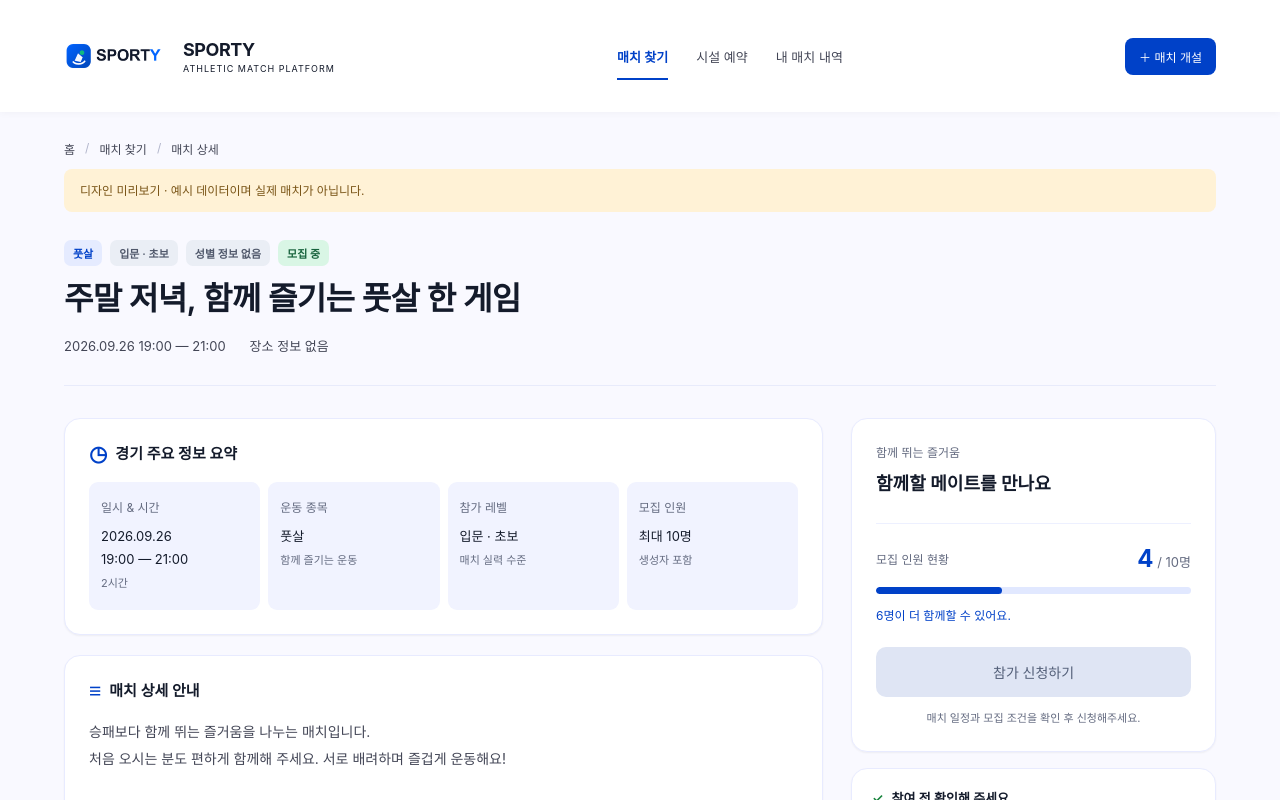
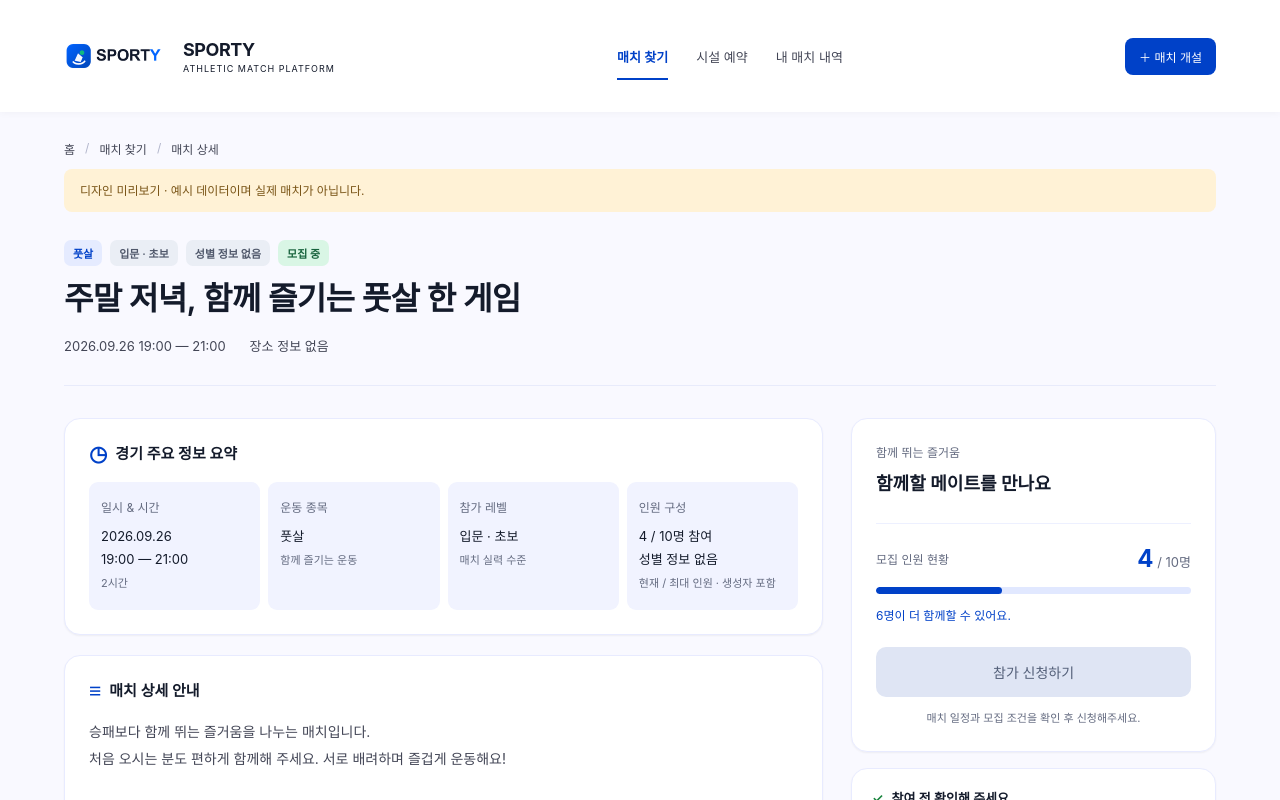
Before and after one commit to livelykitten/inspire_6th_mini_1_sporty, a React (Create React App) app in the folder frontend/: page /matches/preview in a window 1280 px wide. Shown: the top 800 px of the page. Built offline with nearby package versions, Linux system fonts and the light colour scheme; no server answers.

Commit message:
(fix) 매치 상세보기 페이지에 성별 구성 항목 추가
경기 주요 정보 요약 -> 인원 구성
박스에 성별 구성 정보도 표기

```diff
--- a/frontend/src/features/match/pages/MatchDetailPage.jsx
+++ b/frontend/src/features/match/pages/MatchDetailPage.jsx
@@ -210,7 +210,7 @@ function MatchDetailContent({ match, preview, onRefresh }) {
               <div><dt>일시 & 시간</dt><dd>{dateLabel(match.startAt)}</dd><dd>{timeLabel(match.startAt)} — {timeLabel(match.endAt)}</dd><dd className="detail-fact-caption">{durationLabel(match.startAt, match.endAt)}</dd></div>
               <div><dt>운동 종목</dt><dd>{SPORTS[match.sportType] || '정보 없음'}</dd><dd className="detail-fact-caption">함께 즐기는 운동</dd></div>
               <div><dt>참가 레벨</dt><dd>{LEVELS[match.skillLevel] || '정보 없음'}</dd><dd className="detail-fact-caption">매치 실력 수준</dd></div>
-              <div><dt>모집 인원</dt><dd>{maximum === null ? '정보 없음' : `최대 ${maximum}명`}</dd><dd className="detail-fact-caption">생성자 포함</dd></div>
+              <div><dt>인원 구성</dt><dd>{current ?? '—'} / {maximum ?? '—'}명 참여</dd><dd>{GENDERS[match.genderGroup] ?? '성별 정보 없음'}</dd><dd className="detail-fact-caption">현재 / 최대 인원 · 생성자 포함</dd></div>
             </dl>
           </section>
           <section className="match-section detail-section" aria-labelledby="detail-description-title">
```
Also changed, not shown: 1 other file (tests, documents, lock files or other folders).
